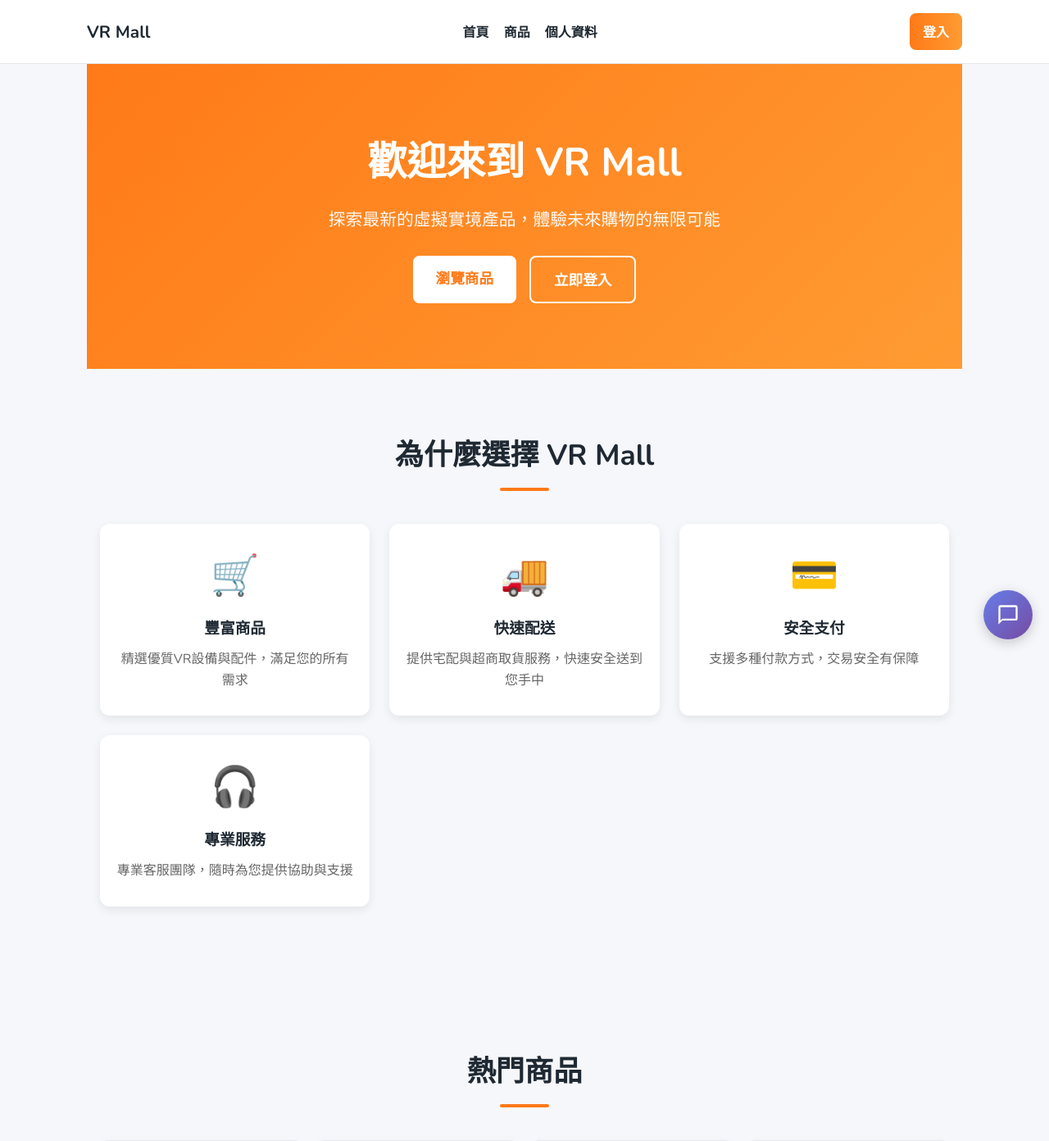
After one commit to justin-guo0110/VRshop, a PHP site: page / in a window 1280 px wide. The commit adds this page. Shown: the top 1392 px of the page at 82% size. Run offline with PHP 8.4, Linux system fonts and the light colour scheme; data comes from the database, SQL or seed files in the repository; both versions use the stored data as it was after the commit; data that the repository does not hold is empty.

Commit message:
更新所有檔案：包含認證、資料庫、首頁、郵件功能等

```diff
--- /dev/null
+++ b/index.php
@@ -0,0 +1,294 @@
+<?php
+if (session_status() === PHP_SESSION_NONE) {
+    session_start();
+}
+$currentUser = $_SESSION['user'] ?? null;
+$pageTitle = 'VR Mall - 您的虛擬實境購物天堂';
+?>
+<!DOCTYPE html>
+<html lang="zh-TW">
+<head>
+    <meta charset="UTF-8">
+    <meta name="viewport" content="width=device-width, initial-scale=1.0">
+    <title><?php echo $pageTitle; ?></title>
+    <link rel="stylesheet" href="public/css/style.css">
+    <style>
+        /* 首頁專用樣式 */
+        .hero-section {
+            background: linear-gradient(135deg, #ff7a18 0%, #ff9b32 100%);
+            color: white;
+            padding: 80px 20px;
+            text-align: center;
+            margin: 16px -16px 40px -16px;
+            border-radius: 0;
+        }
+        .hero-section h1 {
+            font-size: 3rem;
+            margin: 0 0 20px;
+            font-weight: 700;
+        }
+        .hero-section p {
+            font-size: 1.3rem;
+            margin: 0 0 30px;
+            opacity: 0.95;
+        }
+        .hero-buttons {
+            display: flex;
+            gap: 16px;
+            justify-content: center;
+            flex-wrap: wrap;
+        }
+        .hero-buttons .btn {
+            background: white;
+            color: var(--primary);
+            padding: 14px 28px;
+            font-size: 1.1rem;
+        }
+        .hero-buttons .btn:hover {
+            background: #f0f0f0;
+            transform: translateY(-2px);
+        }
+        .hero-buttons .btn-secondary {
+            background: transparent;
+            border: 2px solid white;
+            color: white;
+        }
+        .hero-buttons .btn-secondary:hover {
+            background: rgba(255,255,255,0.1);
+        }
+
+        .features-section {
+            display: grid;
+            grid-template-columns: repeat(auto-fit, minmax(250px, 1fr));
+            gap: 24px;
+            margin: 40px 0;
+        }
+        .feature-card {
+            text-align: center;
+            padding: 30px 20px;
+            background: var(--card);
+            border-radius: 12px;
+            box-shadow: 0 4px 12px rgba(0,0,0,0.08);
+            transition: transform 0.3s ease, box-shadow 0.3s ease;
+        }
+        .feature-card:hover {
+            transform: translateY(-5px);
+            box-shadow: 0 8px 24px rgba(0,0,0,0.12);
+        }
+        .feature-icon {
+            font-size: 3rem;
+            margin-bottom: 16px;
+        }
+        .feature-card h3 {
+            margin: 0 0 12px;
+            color: var(--secondary);
+        }
+        .feature-card p {
+            color: #666;
+            margin: 0;
+            line-height: 1.6;
+        }
+
+        .section-title {
+            text-align: center;
+            font-size: 2.2rem;
+            margin: 60px 0 40px;
+            color: var(--secondary);
+        }
+        .section-title::after {
+            content: '';
+            display: block;
+            width: 60px;
+            height: 4px;
+            background: var(--primary);
+            margin: 16px auto 0;
+            border-radius: 2px;
+        }
+
+        .home-products {
+            margin: 40px 0;
+        }
+
+        .promo-banner {
+            background: linear-gradient(135deg, var(--secondary) 0%, #2d3e50 100%);
+            color: white;
+            padding: 40px 20px;
+            border-radius: 12px;
+            text-align: center;
+            margin: 40px 0;
+        }
+        .promo-banner h2 {
+            margin: 0 0 16px;
+            font-size: 2rem;
+        }
+        .promo-banner p {
+            font-size: 1.1rem;
+            margin: 0 0 24px;
+            opacity: 0.9;
+        }
+
+        @media (max-width: 768px) {
+            .hero-section h1 {
+                font-size: 2rem;
+            }
+            .hero-section p {
+                font-size: 1.1rem;
+            }
+            .section-title {
+                font-size: 1.8rem;
+            }
+        }
+    </style>
+</head>
+<body>
+    <header class="site-header">
+        <div class="container header-inner">
+            <a href="index.php" class="logo" style="text-decoration: none;">VR Mall</a>
+            <nav class="nav">
+                <a href="index.php">首頁</a>
+                <a href="views/products.php">商品</a>
+                <a href="views/profile.php">個人資料</a>
+
+                <?php if ($currentUser && ($currentUser['role'] ?? '') === 'member'): ?>
+                    <a href="views/cart.php">購物車</a>
+                    <a href="views/orders.php">訂單</a>
+                <?php endif; ?>
+
+                <?php if ($currentUser && ($currentUser['role'] ?? '') === 'admin'): ?>
+                    <a href="views/admin.php">管理</a>
+                <?php endif; ?>
+            </nav>
+            <div class="user-info">
+                <?php if ($currentUser): ?>
+                    <span>歡迎 <?php echo htmlspecialchars($currentUser['name'] ?? $currentUser['email']); ?></span>
+                    <button class="btn btn-secondary" id="logoutBtn">登出</button>
+                <?php else: ?>
+                    <a class="btn" href="views/login.php">登入</a>
+                <?php endif; ?>
+            </div>
+        </div>
+    </header>
+    <main class="container" style="padding-top: 0;">
+
+    <!-- Hero Section -->
+    <section class="hero-section" style="margin: 0; padding: 80px 16px;">
+        <div style="max-width: 1100px; margin: 0 auto;">
+            <h1>歡迎來到 VR Mall</h1>
+            <p>探索最新的虛擬實境產品，體驗未來購物的無限可能</p>
+            <div class="hero-buttons">
+                <a href="views/products.php" class="btn">瀏覽商品</a>
+                <?php if (!$currentUser): ?>
+                    <a href="views/login.php" class="btn btn-secondary">立即登入</a>
+                <?php else: ?>
+                    <a href="views/profile.php" class="btn btn-secondary">會員中心</a>
+                <?php endif; ?>
+            </div>
+        </div>
+    </section>
+
+    <!-- Features Section -->
+    <section class="container">
+        <h2 class="section-title">為什麼選擇 VR Mall</h2>
+        <div class="features-section">
+            <div class="feature-card">
+                <div class="feature-icon">🛒</div>
+                <h3>豐富商品</h3>
+                <p>精選優質VR設備與配件，滿足您的所有需求</p>
+            </div>
+            <div class="feature-card">
+                <div class="feature-icon">🚚</div>
+                <h3>快速配送</h3>
+                <p>提供宅配與超商取貨服務，快速安全送到您手中</p>
+            </div>
+            <div class="feature-card">
+                <div class="feature-icon">💳</div>
+                <h3>安全支付</h3>
+                <p>支援多種付款方式，交易安全有保障</p>
+            </div>
+            <div class="feature-card">
+                <div class="feature-icon">🎧</div>
+                <h3>專業服務</h3>
+                <p>專業客服團隊，隨時為您提供協助與支援</p>
+            </div>
+        </div>
+    </section>
+
+    <!-- Featured Products -->
+    <section class="container home-products">
+        <h2 class="section-title">熱門商品</h2>
+        <div id="featuredProducts" class="product-grid">
+            <p style="text-align: center; padding: 40px;">載入中...</p>
+        </div>
+        <div style="text-align: center; margin-top: 30px;">
+            <a href="views/products.php" class="btn">查看更多商品</a>
+        </div>
+    </section>
+
+    <!-- Promo Banner -->
+    <section class="container">
+        <div class="promo-banner">
+            <h2>準備好開始您的VR之旅了嗎？</h2>
+            <p>立即註冊會員，享受專屬優惠與服務</p>
+            <?php if (!$currentUser): ?>
+                <a href="views/login.php" class="btn" style="background: white; color: var(--primary);">立即註冊</a>
+            <?php else: ?>
+                <a href="views/products.php" class="btn" style="background: white; color: var(--primary);">開始購物</a>
+            <?php endif; ?>
+        </div>
+    </section>
+
+    </main>
+    <footer class="site-footer">
+        <div class="container">
+            <p>© <?php echo date('Y'); ?> VR Mall</p>
+        </div>
+    </footer>
+    <?php if (empty($disableChatWidget)): ?>
+        <link rel="stylesheet" href="public/css/chat.css">
+    <?php endif; ?>
+    <script src="public/js/app.js"></script>
+    <?php if (empty($disableChatWidget)): ?>
+        <script src="public/js/chat.js"></script>
+    <?php endif; ?>
+
+    <script>
+        // 載入熱門商品
+        async function loadFeaturedProducts() {
+            try {
+                const response = await fetch('api/shop.php?action=search_products');
+                const data = await response.json();
+                const container = document.getElementById('featuredProducts');
+
+                if (!data.products || data.products.length === 0) {
+                    container.innerHTML = '<p style="text-align: center; padding: 40px;">暫無商品</p>';
+                    return;
+                }
+
+                // 只顯示前6個商品
+                const products = data.products.slice(0, 6);
+                container.innerHTML = '';
+
+                products.forEach(product => {
+                    const card = document.createElement('div');
+                    card.className = 'product-card';
+                    card.innerHTML = `
+                        <img src="${product.image_url || 'https://via.placeholder.com/300x200?text=Product'}" alt="${product.name}">
+                        <h3>${product.name}</h3>
+                        <p class="price">$${Number(product.price).toFixed(2)}</p>
+                        <p style="color: #666; font-size: 0.9rem;">${product.category || ''}</p>
+                        <a class="btn" href="views/product_detail.php?product_id=${product.product_id}">查看詳情</a>
+                    `;
+                    container.appendChild(card);
+                });
+            } catch (error) {
+                console.error('載入商品失敗:', error);
+                document.getElementById('featuredProducts').innerHTML =
+                    '<p style="text-align: center; padding: 40px; color: #d14343;">載入商品時發生錯誤</p>';
+            }
+        }
+
+        // 頁面載入時執行
+        document.addEventListener('DOMContentLoaded', loadFeaturedProducts);
+    </script>
+</body>
+</html>
```
Also changed, not shown: api/auth.php (+137 -0 lines), config/mail.php (added, +30 -0 lines), database/schema.sql (+10 -0 lines), lib/mailer.php (added, +143 -0 lines), views/login.php (+12 -2 lines), views/reset_password.php (added, +92 -0 lines), public/js/app.js.
